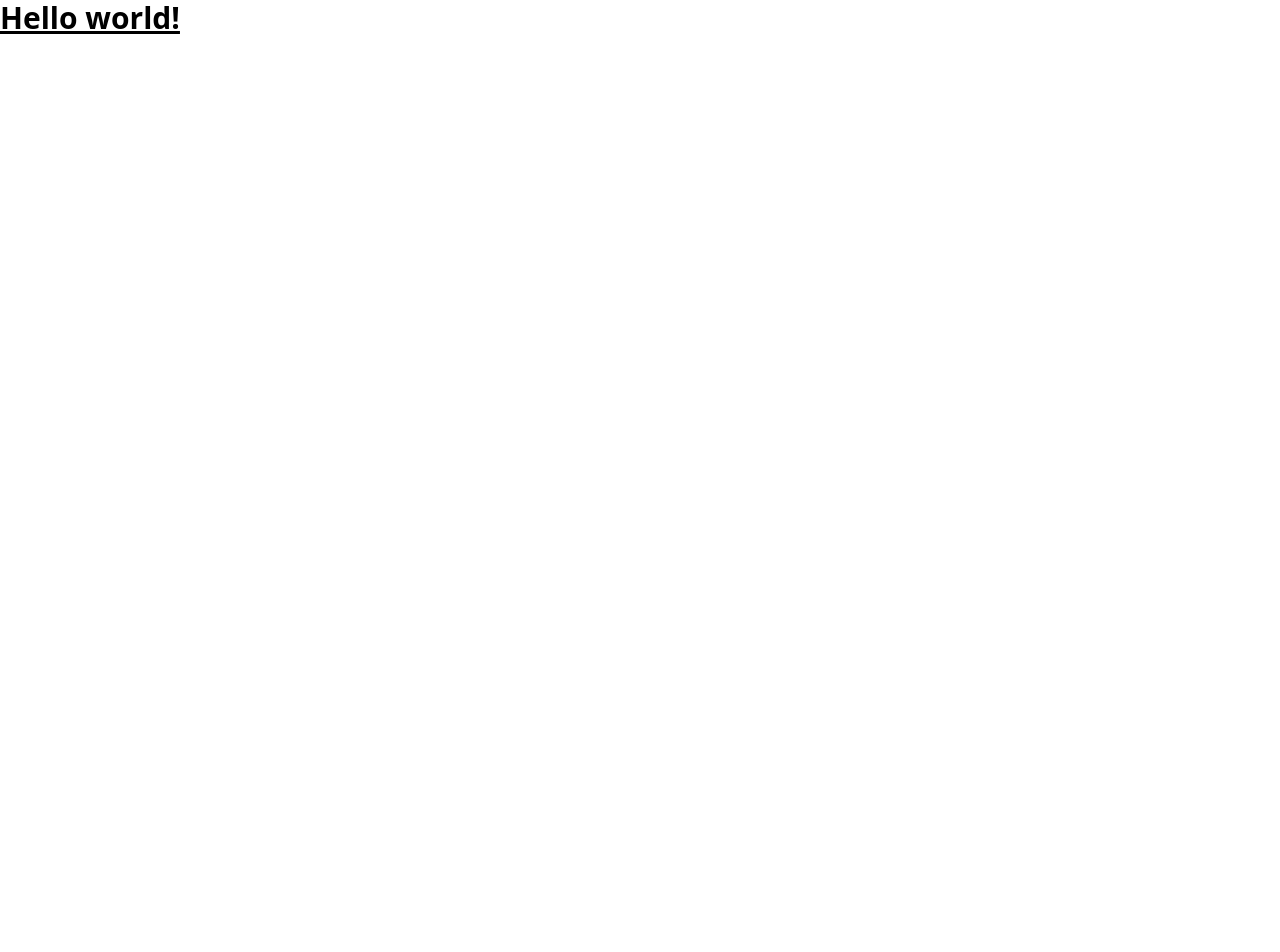
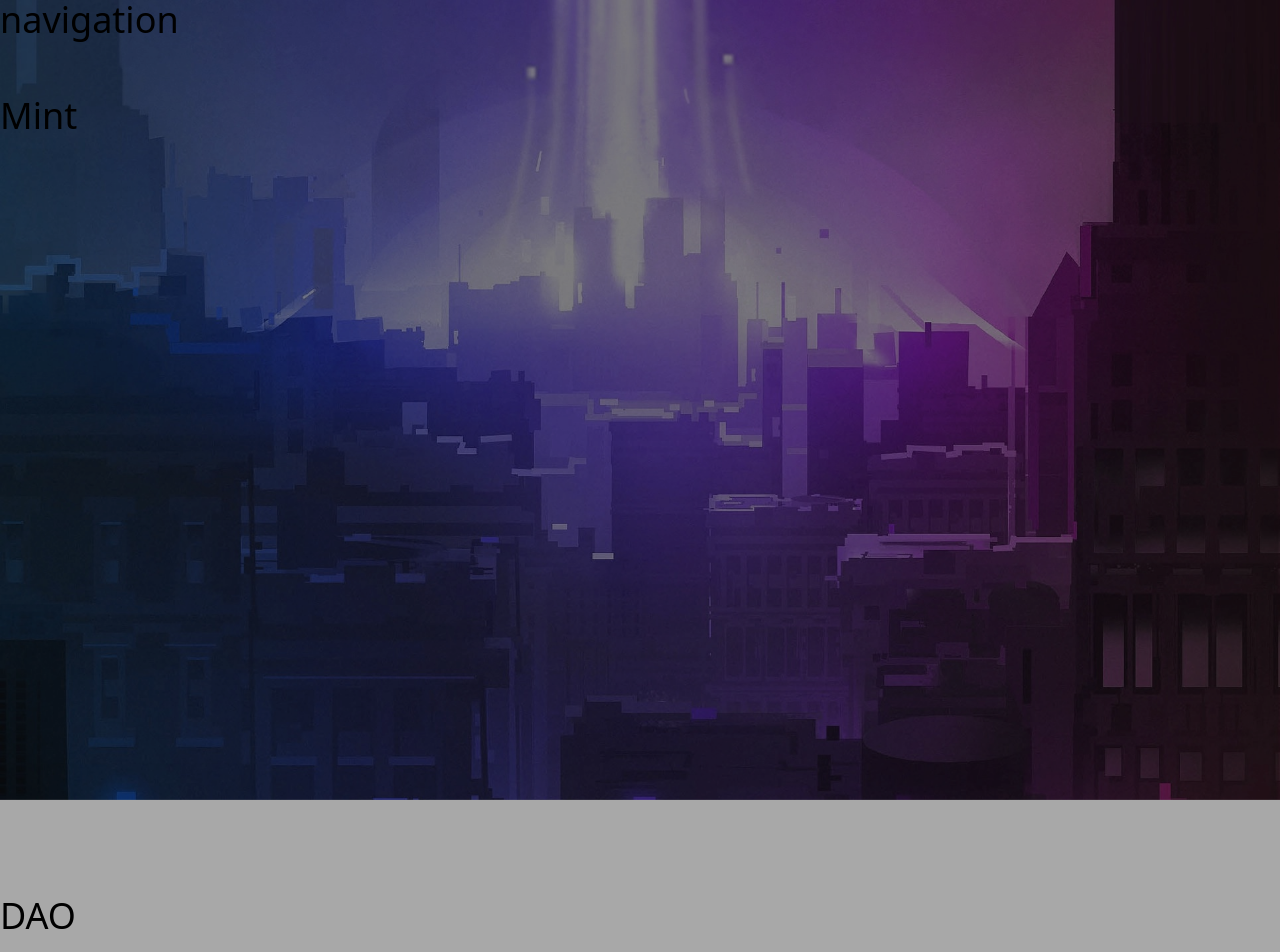
Before and after one commit to BlackH3art/liquid-dao-nfts, a React (Vite) app in the folder client/: page / in a window 1280 px wide. Shown: the top 952 px of the page. Before the commit the page ends 800 px from the top, so only its background shows below. Built offline with nearby package versions, Linux system fonts and the light colour scheme.

Commit message:
add: sections

```diff
--- a/client/src/App.tsx
+++ b/client/src/App.tsx
@@ -1,11 +1,24 @@
+import { FC } from "react";
 
-export const App = () => {
+import { DaoSection } from "./components/DaoSection/DaoSection";
+import { MintSection } from "./components/MintSection/MintSection";
+import { Navigation } from "./components/Navigation/Navigation";
+import { RandomSection } from "./components/RandomSection/RandomSection";
+
+export const App: FC = () => {
 
   return (
-    <div className="">
-      <h1 className="text-3xl font-bold underline">
-        Hello world!
-      </h1>
+    <div className="h-[100vh]">
+
+      <div className="background-container w-full h-full fixed bg-top bg-cover bg-no-repeat"></div>
+
+      <div className="absolute w-full bg-[rgba(16,16,16,.36)]">
+        <Navigation />
+        <MintSection />
+        <DaoSection />
+        <RandomSection />
+      </div>
+
     </div>
   )
 }
--- /dev/null
+++ b/client/src/components/DaoSection/DaoSection.tsx
@@ -0,0 +1,12 @@
+import { FC } from "react";
+
+export const DaoSection: FC = () => {
+
+  return(
+    <div className="w-full h-[100vh]">
+      <h1 className="text-4xl">
+        DAO
+      </h1>
+    </div>
+  )
+}
--- /dev/null
+++ b/client/src/components/MintSection/MintSection.tsx
@@ -0,0 +1,12 @@
+import { FC } from "react";
+
+export const MintSection: FC = () => {
+
+  return(
+    <div className="w-full h-[100vh]">
+      <h1 className="text-4xl">
+        Mint
+      </h1>
+    </div>
+  )
+}
--- /dev/null
+++ b/client/src/components/Navigation/Navigation.tsx
@@ -0,0 +1,12 @@
+import { FC } from "react";
+
+export const Navigation: FC = () => {
+
+  return(
+    <nav className="w-full h-24 b-2">
+      <h1 className="text-4xl">
+        navigation
+      </h1>
+    </nav>
+  )
+}
--- /dev/null
+++ b/client/src/components/RandomSection/RandomSection.tsx
@@ -0,0 +1,12 @@
+import { FC } from "react";
+
+export const RandomSection: FC = () => {
+
+  return(
+    <div className="w-full h-[100vh]">
+      <h1 className="text-4xl">
+        Random
+      </h1>
+    </div>
+  )
+}
--- a/client/src/index.css
+++ b/client/src/index.css
@@ -7,3 +7,7 @@
   padding: 0;
   box-sizing: border-box;
 }
+
+.background-container {
+  background-image: url('./images/liquid-bg.jpg');
+}
```
Also changed, not shown: client/src/images/liquid-bg.jpg (added).
